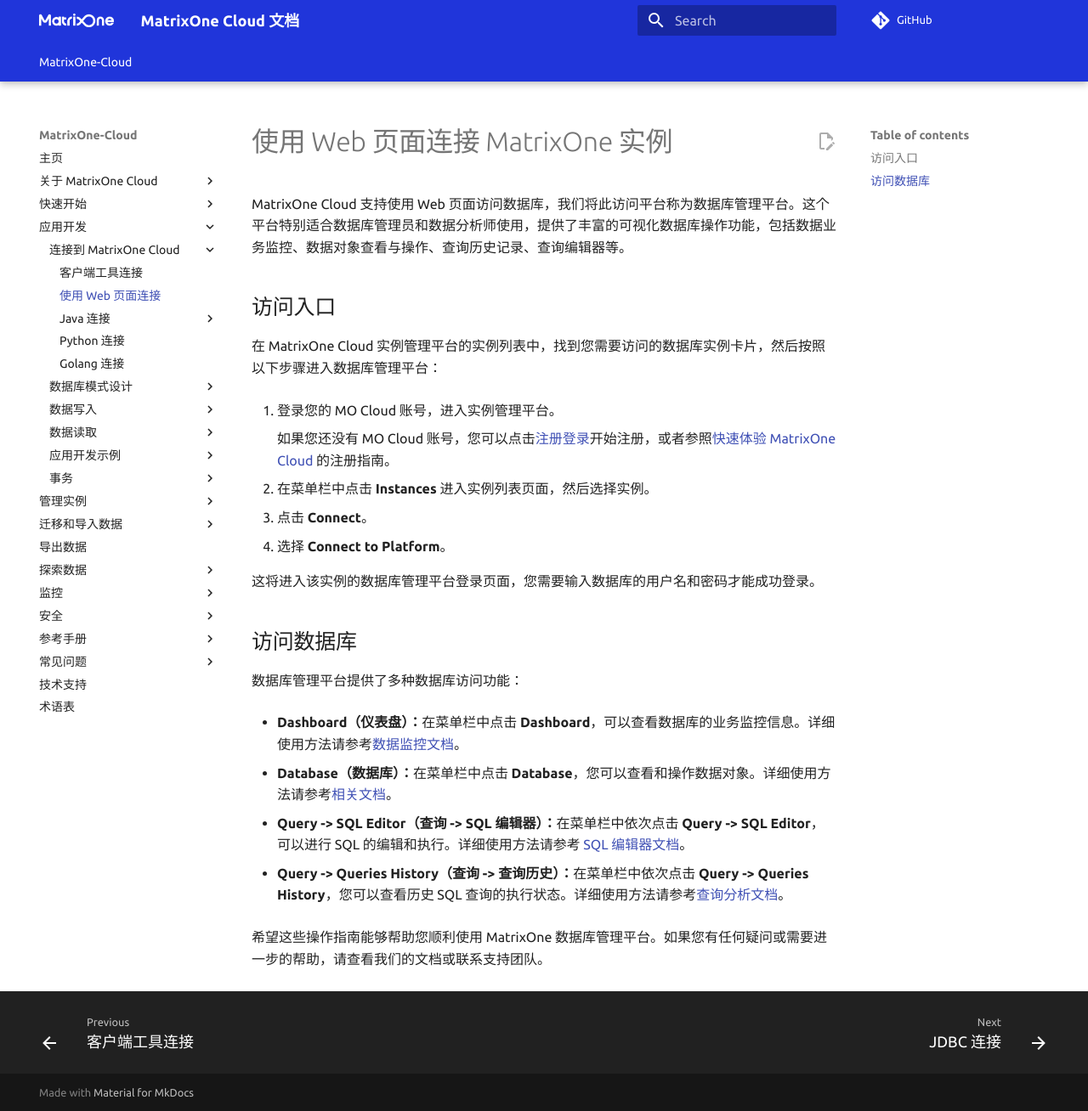
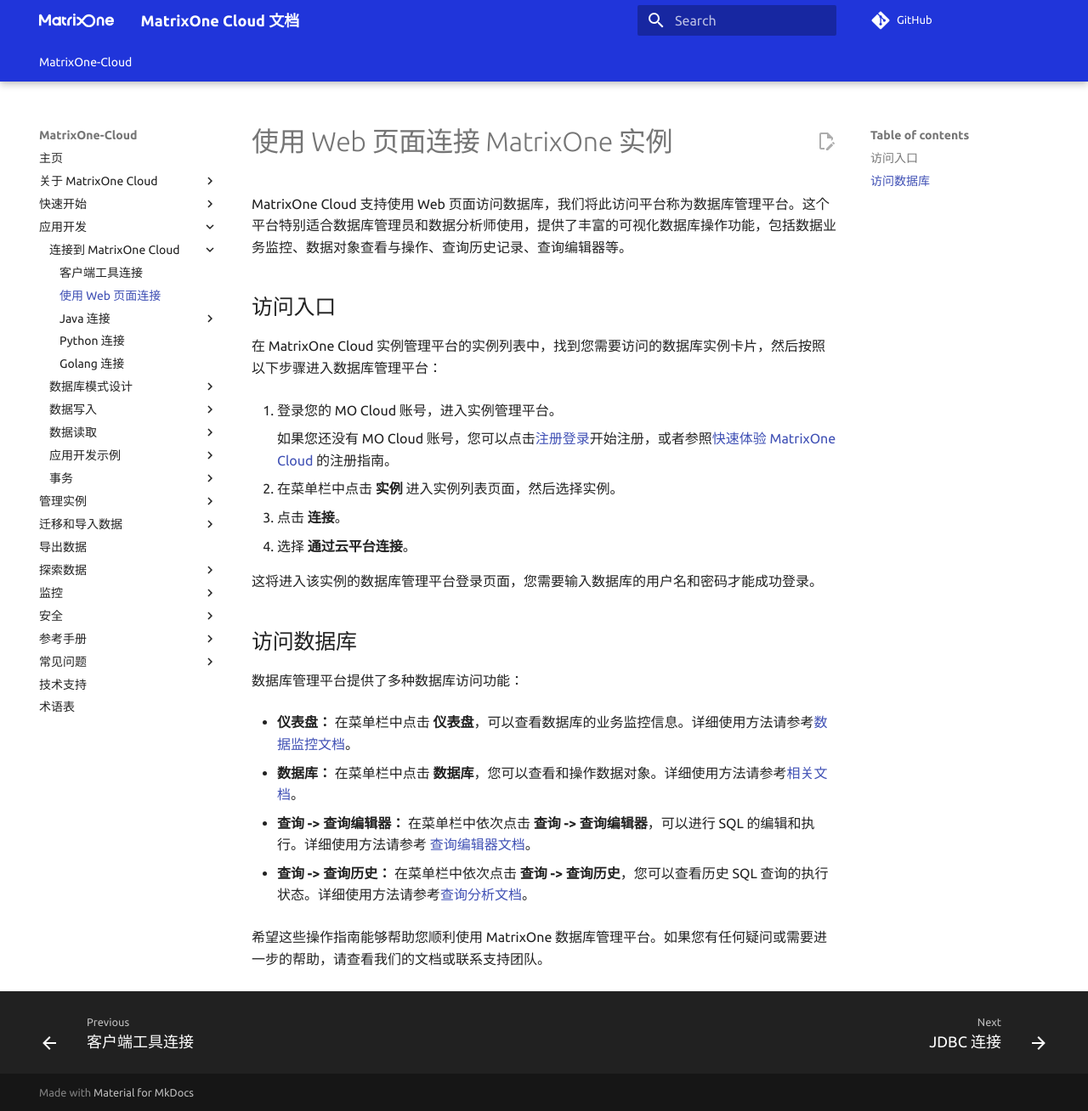
Before and after one commit to yangj1211/moc-docs, an MkDocs documentation site: the page built from docs/MatrixOne-Cloud/App-Develop/connect-mo/connect-mo-with-web.md, in a window 1280 px wide and 1308 px high. Shown: the whole window at 85% size. Built offline with MkDocs 1.6.1 and Material for MkDocs 9.7.7, drawn with Linux system fonts in a browser that asks for light colours; comment, search, counter and statistics services are not loaded; the version menu is left out.

Commit message:
Update connect-mo-with-web.md
Signed-off-by: xuanyiLee <89380523+xuanyiLee@users.noreply.github.com>

```diff
--- a/docs/MatrixOne-Cloud/App-Develop/connect-mo/connect-mo-with-web.md
+++ b/docs/MatrixOne-Cloud/App-Develop/connect-mo/connect-mo-with-web.md
@@ -8,11 +8,11 @@
 
 1. 登录您的 MO Cloud 账号，进入实例管理平台。
 
-    如果您还没有 MO Cloud 账号，您可以点击[注册登录](../../Get-Started/quickstart.md)开始注册，或者参照[快速体验 MatrixOne Cloud](../../Get-Started/quickstart.md) 的注册指南。
+    如果您还没有 MO Cloud 账号，您可以点击[注册登录](https://www.matrixorigin.cn/moc-trial)开始注册，或者参照[快速体验 MatrixOne Cloud](../../Get-Started/quickstart.md) 的注册指南。
 
-2. 在菜单栏中点击 **Instances** 进入实例列表页面，然后选择实例。
-3. 点击 **Connect**。
-4. 选择 **Connect to Platform**。
+2. 在菜单栏中点击 **实例** 进入实例列表页面，然后选择实例。
+3. 点击 **连接**。
+4. 选择 **通过云平台连接**。
 
 这将进入该实例的数据库管理平台登录页面，您需要输入数据库的用户名和密码才能成功登录。
 
@@ -20,12 +20,12 @@
 
 数据库管理平台提供了多种数据库访问功能：
 
-- **Dashboard（仪表盘）：**在菜单栏中点击 **Dashboard**，可以查看数据库的业务监控信息。详细使用方法请参考[数据监控文档](链接)。
+- **仪表盘：** 在菜单栏中点击 **仪表盘**，可以查看数据库的业务监控信息。详细使用方法请参考[数据监控文档](https://docs.matrixorigin.cn/zh/matrixonecloud/MatrixOne-Cloud/Monitor/Monitoring/)。
 
-- **Database（数据库）：**在菜单栏中点击 **Database**，您可以查看和操作数据对象。详细使用方法请参考[相关文档](链接)。
+- **数据库：** 在菜单栏中点击 **数据库**，您可以查看和操作数据对象。详细使用方法请参考[相关文档](https://docs.matrixorigin.cn/zh/matrixonecloud/MatrixOne-Cloud/Monitor/Data-Monitoring/)。
 
-- **Query -> SQL Editor（查询 -> SQL 编辑器）：**在菜单栏中依次点击 **Query -> SQL Editor**，可以进行 SQL 的编辑和执行。详细使用方法请参考 [SQL 编辑器文档](链接)。
+- **查询 -> 查询编辑器：** 在菜单栏中依次点击 **查询 -> 查询编辑器**，可以进行 SQL 的编辑和执行。详细使用方法请参考 [查询编辑器文档](https://docs.matrixorigin.cn/zh/matrixonecloud/MatrixOne-Cloud/Data-Explore/sql-editor/)。
 
-- **Query -> Queries History（查询 -> 查询历史）：**在菜单栏中依次点击 **Query -> Queries History**，您可以查看历史 SQL 查询的执行状态。详细使用方法请参考[查询分析文档](链接)。
+- **查询 -> 查询历史：** 在菜单栏中依次点击 **查询 -> 查询历史**，您可以查看历史 SQL 查询的执行状态。详细使用方法请参考[查询分析文档](https://docs.matrixorigin.cn/zh/matrixonecloud/MatrixOne-Cloud/Data-Explore/query-anlysis/query_profile/)。
 
 希望这些操作指南能够帮助您顺利使用 MatrixOne 数据库管理平台。如果您有任何疑问或需要进一步的帮助，请查看我们的文档或联系支持团队。
```
